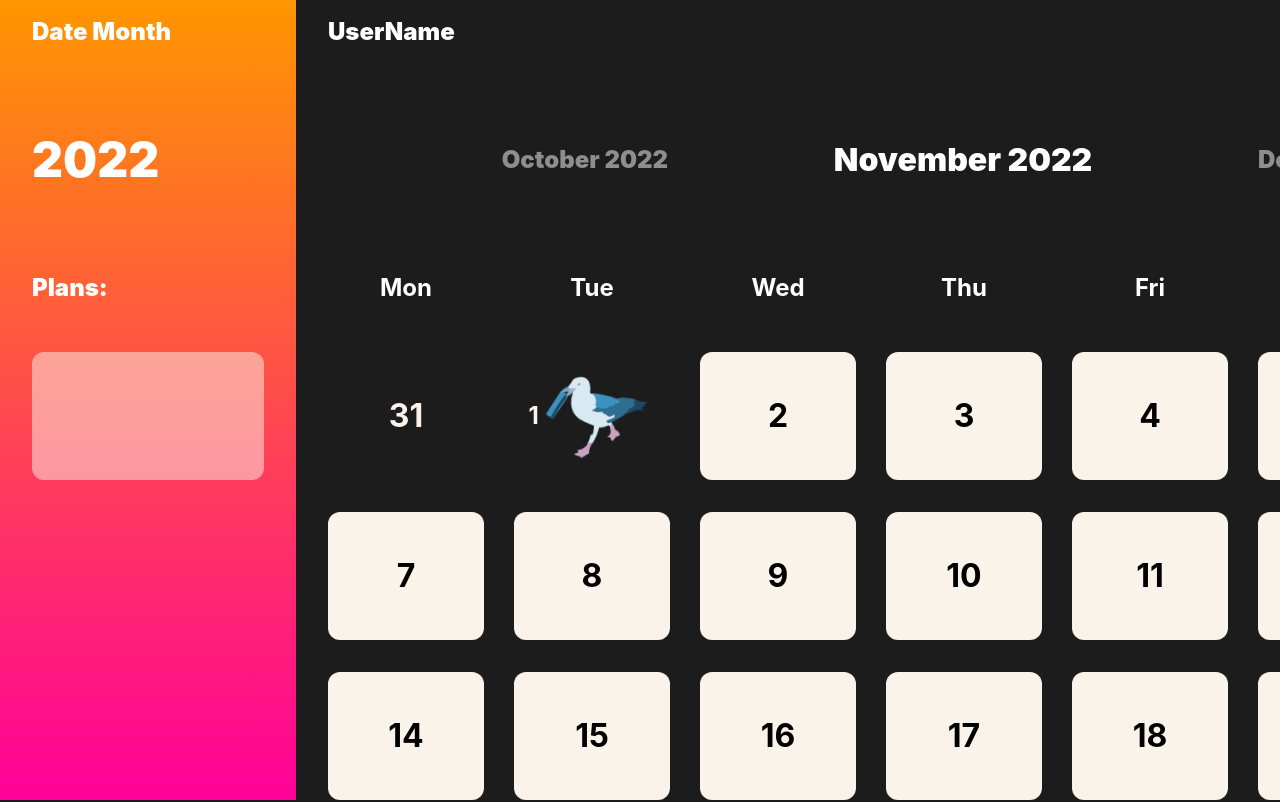
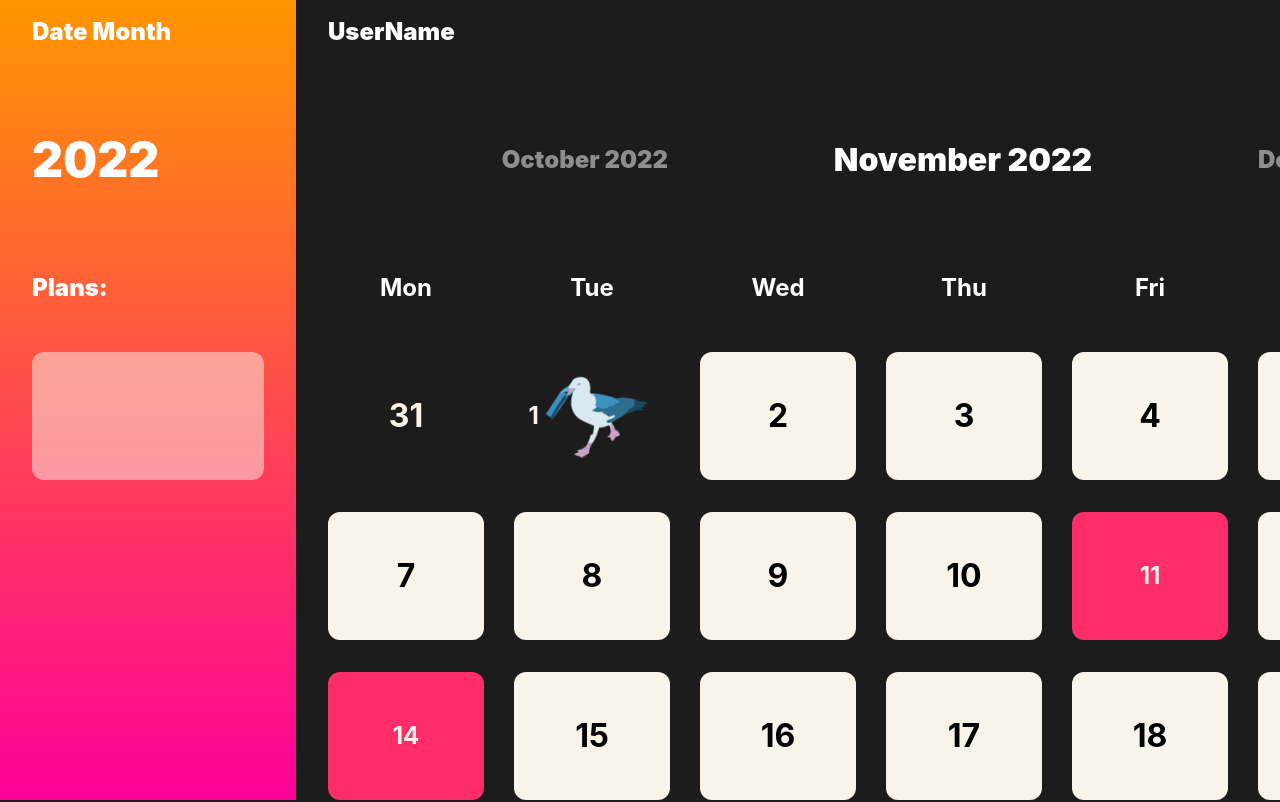
Before and after one commit to alexkior/seagulendar, a React (Vite) app in the folder client/: page / in a window 1280 px wide. Shown: the top 802 px of the page. Built offline with nearby package versions, Linux system fonts and the light colour scheme.

Commit message:
Add content logic for calendar items, style calendar items with content

```diff
--- a/client/src/components/Calendar/components/CalendarItem/CalendarItem.module.scss
+++ b/client/src/components/Calendar/components/CalendarItem/CalendarItem.module.scss
@@ -25,7 +25,7 @@
 }
 
 .CalendarItem:active {
-  background-color: #faf3e900;
+  background-color: #00000000;
   color: #FAF3E9;
   background: linear-gradient(180deg, #FF9600 0%, #FF0099 100%, #FF2E6A 100%);
   transform: scale(1.1);
@@ -81,10 +81,44 @@
   transform: scale(1.1);
 }
 
+.CalendarItem_withContent {
+  background-color: #FF2E6A;
+  border-radius: 12px;
+  min-width: 156px;
+  min-height: 128px;
+  width: 100%;
+  height: 100%;
+  user-select: none;
+
+  display: flex;
+  align-items: center;
+  justify-content: center;
+
+  color: #FAF3E9;
+  font-size: 24px;
+  font-weight: 700;
+
+  animation: hoverout 1s;
+  transition: transform 1s;
+  cursor: pointer;
+}
+
+.CalendarItem_withContent:hover {
+  transform: scale(1.1);
+}
+
+.CalendarItem_withContent:active {
+  background-color: #faf3e900;
+  color: #FAF3E9;
+  background: linear-gradient(180deg, #FF9600 0%, #FF0099 100%, #FF2E6A 100%);
+  transform: scale(1.1);
+}
 
 .CalendarItem__seagull {
   height: 88px;
   animation: pulse 2s infinite;
+  user-select: none;
+
 }
 
 @keyframes pulse {
--- a/client/src/components/Calendar/components/CalendarItem/CalendarItem.tsx
+++ b/client/src/components/Calendar/components/CalendarItem/CalendarItem.tsx
@@ -24,13 +24,18 @@ interface CalendarItem {
   date: number;
   month: string;
   day: string;
+  content: string;
 }
 
 const CalendarItem: React.FC<CalendarItem> = function CalendarItem({
   date,
   month,
   day,
+  content
 }: CalendarItem) {
+
+  console.log(content)
+
   return (
     <>
       {createDay === date && createMonth === month ? (
@@ -44,7 +49,7 @@ const CalendarItem: React.FC<CalendarItem> = function CalendarItem({
         <div
           className={
             createMonth === month
-              ? styles.CalendarItem
+              ? (content === '' ? styles.CalendarItem : styles.CalendarItem_withContent)
               : styles.CalendarItem_notCurrentMonth
           }
         >
--- a/client/src/components/Calendar/components/CalendarList/CalendarList.tsx
+++ b/client/src/components/Calendar/components/CalendarList/CalendarList.tsx
@@ -14,6 +14,26 @@ const createDay = currentDate.getDay()
 const fullDate = currentDate.toLocaleDateString('en-US', {
   weekday: 'short',
 })
+
+const mockServerContent = [
+  {
+    date: '11-November-2022',
+    content: 'Some content to test it'
+  },
+  {
+    date: '14-November-2022',
+    content: 'Some other content to test it'
+  }
+]
+
+
+function getContent(day: number, month: string, year: number) {
+  let result = JSON.stringify(mockServerContent[mockServerContent.findIndex((el) => Number(el.date.split('-')[0]) === day && el.date.split('-')[1] === month && Number(el.date.split('-')[2]) === year)])
+  if (result === undefined) {
+    result = ''
+  }
+  return result
+}
 
 
 function getFullWeeksStartAndEndInMonth (month: number, year: number) {
@@ -65,8 +85,9 @@ function getFullWeeksStartAndEndInMonth (month: number, year: number) {
       const date = new Date(year, month - sub, start + index)
       return {
         date: date.getDate(),
-        month: date.toLocaleString('en', {month: 'long'}),
-        day: date.toLocaleString('en', {weekday: 'short'}),
+        month: date.toLocaleString('en', { month: 'long' }),
+        day: date.toLocaleString('en', { weekday: 'short' }),
+        content: getContent(date.getDate(), date.toLocaleString('en', { month: 'long' }), date.getFullYear())
       }
     })
   }).flat(35)
@@ -88,7 +109,7 @@ const CalendarList: React.FC = function CalendarList() {
       className={styles.CalendarList}
     >
       {days.map((day, index) =>
-        <CalendarItem key={index} date={day.date} month={day.month} day={day.day} />
+        <CalendarItem key={index} date={day.date} month={day.month} day={day.day} content={day.content} />
       )}
     </motion.div>
   )
```
